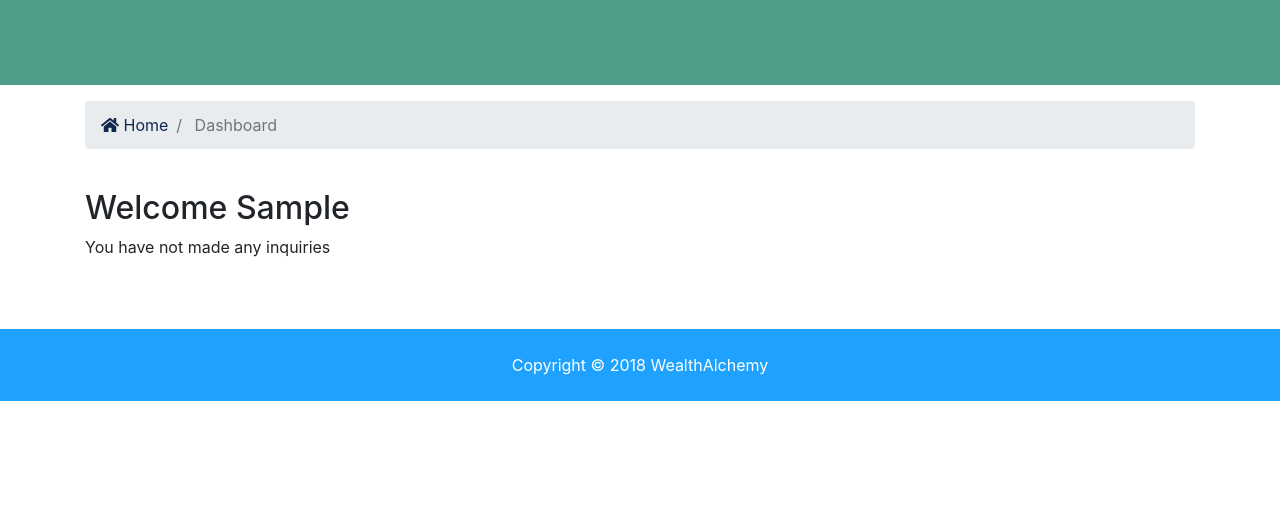
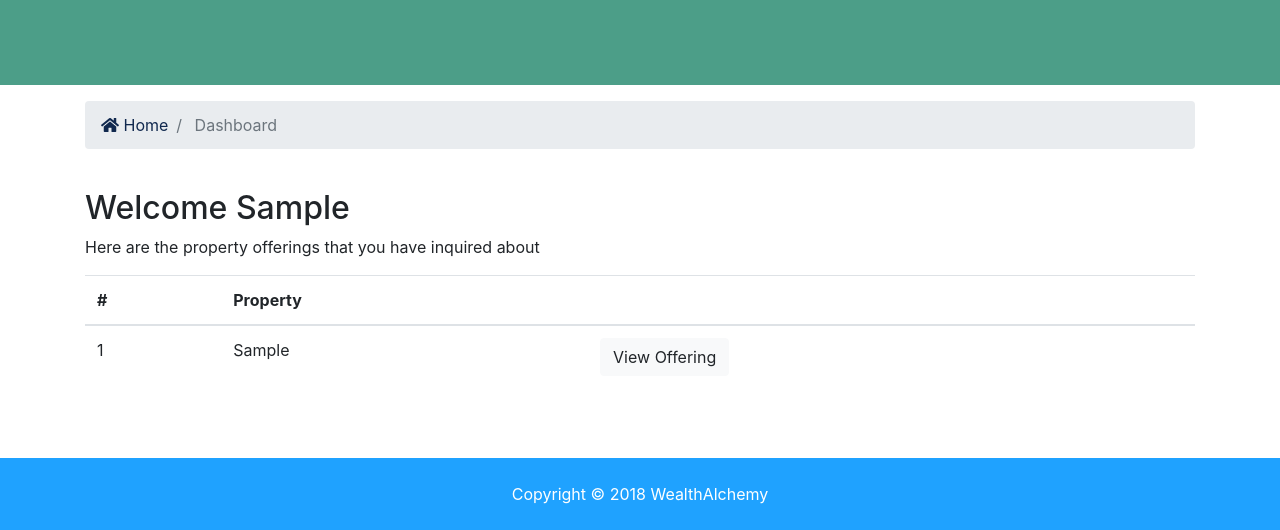
Before and after one commit to Anthony-Mendola/WealthAlchemy, a Django app: page /accounts/dashboard in a window 1280 px wide. Shown: the part 316-846 px from the top of the page. Before the commit the page ends 717 px from the top, so only its background shows below. Run offline with Django 3.2, Linux system fonts and the light colour scheme; a user stored in the database is signed in; tables that the repository leaves empty hold one stand-in row (values such as "Sample post"); parts of the project's set-up code (start-up, migrations or seed data) failed here and were passed over; some libraries are stand-ins or nearby versions.

Commit message:
spent a good amount of time troubleshooting a sql migration for contacts

```diff
--- a/accounts/views.py
+++ b/accounts/views.py
@@ -1,7 +1,7 @@
 from django.shortcuts import render, redirect
 from django.contrib import messages, auth
 from django.contrib.auth.models import User
-#from contacts.models import Contact
+from contacts.models import Contact
 
 def register(request):
   if request.method == 'POST':
@@ -62,9 +62,9 @@ def logout(request):
     return redirect('index')
 
 def dashboard(request):
- # user_contacts = Contact.objects.order_by('-contact_date').filter(user_id=request.user.id)
+  user_contacts = Contact.objects.order_by('-contact_date').filter(user_id=request.user.id)
 
   context = {
- #   'contacts': user_contacts
+    'contacts': user_contacts
   }
   return render(request, 'accounts/dashboard.html', context)
--- a/contacts/admin.py
+++ b/contacts/admin.py
@@ -3,9 +3,9 @@ from django.contrib import admin
 from .models import Contact
 
 class ContactAdmin(admin.ModelAdmin):
-  list_display = ('id', 'name', 'listing', 'email', 'contact_date')
+  list_display = ('id', 'name', 'offering', 'email', 'contact_date')
   list_display_links = ('id', 'name')
-  search_fields = ('name', 'email', 'listing')
+  search_fields = ('name', 'email', 'offering')
   list_per_page = 25
 
 admin.site.register(Contact, ContactAdmin)
--- a/contacts/models.py
+++ b/contacts/models.py
@@ -4,8 +4,8 @@ from django.db import models
 from datetime import datetime
 
 class Contact(models.Model):
-  listing = models.CharField(max_length=200)
-  listing_id = models.IntegerField()
+  offering = models.CharField(max_length=200)
+  offering_id = models.IntegerField()
   name = models.CharField(max_length=200)
   email = models.CharField(max_length=100)
   phone = models.CharField(max_length=100)
--- a/templates/accounts/dashboard.html
+++ b/templates/accounts/dashboard.html
@@ -38,7 +38,7 @@
         <div class="col-md-12">
           <h2>Welcome {{ user.first_name }}</h2>
           {% if contacts %}
-            <p>Here are the property listings that you have inquired about</p>
+            <p>Here are the property offerings that you have inquired about</p>
             <table class="table">
               <thead>
                 <tr>
@@ -51,9 +51,9 @@
                 {% for contact in contacts %}
                   <tr>
                     <td>{{ contact.id }}</td>
-                    <td>{{ contact.listing }}</td>
+                    <td>{{ contact.offering }}</td>
                     <td>
-                      <a class="btn btn-light" href="{% url 'listing' contact.listing_id %}">View Listing</a>
+                      <a class="btn btn-light" href="{% url 'offering' contact.offering_id %}">View Offering</a>
                     </td>
                   </tr>
                 {% endfor %}
```
Also changed, not shown: contacts/views.py (+29 -2 lines), contacts/migrations/0001_initial.py.
